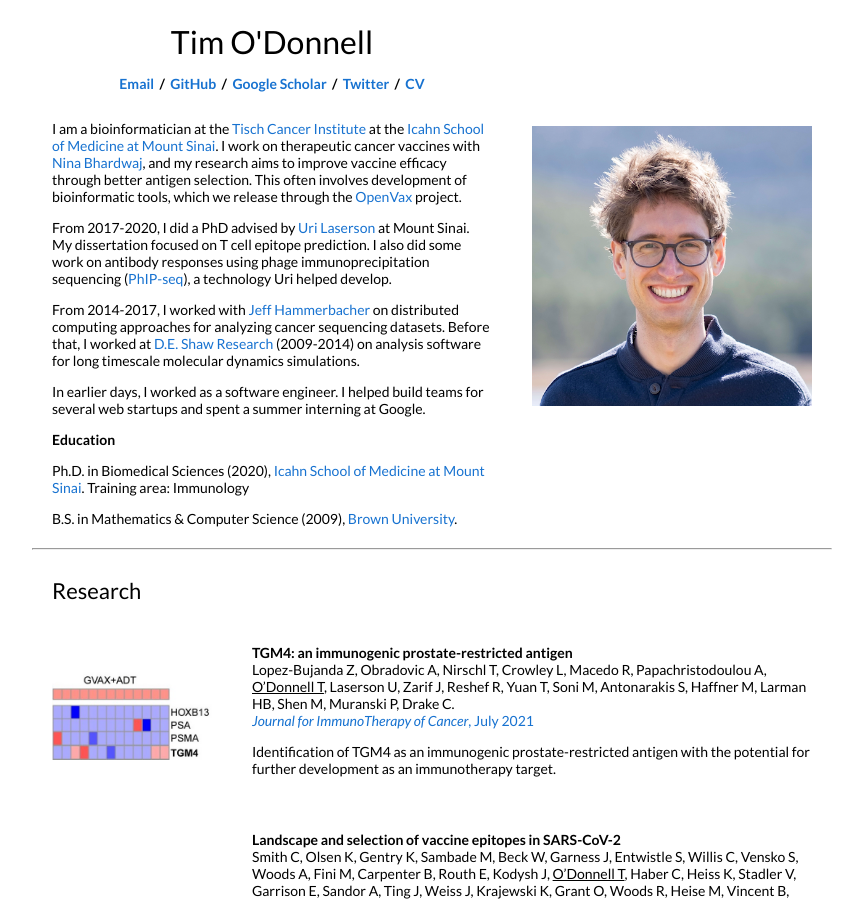
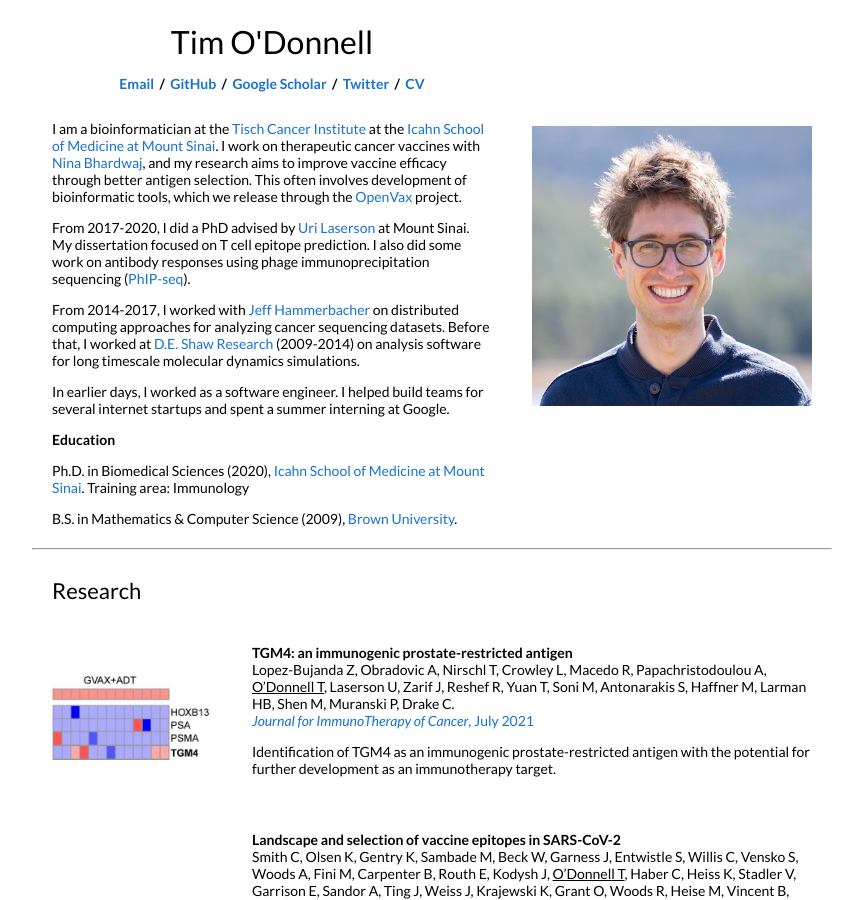
Before and after one commit to timodonnell/timodonnell.github.io, a Jekyll site: the page built from _posts/2021-07-01-tgm4.md, in a window 1280 px wide and 900 px high. Shown: the whole window, without its empty margins (208-1071 px from the left). Built offline with Jekyll 4.4.1, drawn with Linux system fonts in a browser that asks for light colours.

Commit message:
Update about.md

```diff
--- a/_includes/about.md
+++ b/_includes/about.md
@@ -8,8 +8,7 @@ release through the [OpenVax](https://github.com/openvax) project.
 From 2017-2020, I did a PhD advised by [Uri Laserson](https://twitter.com/laserson?lang=en)
 at Mount Sinai. My dissertation focused on T cell epitope prediction. I
 also did some work on antibody responses using phage immunoprecipitation
-sequencing ([PhIP-seq](https://en.wikipedia.org/wiki/PhIP-Seq)), a technology Uri
-helped develop.
+sequencing ([PhIP-seq](https://en.wikipedia.org/wiki/PhIP-Seq)).
 
 From 2014-2017, I worked with [Jeff Hammerbacher](https://www.hammerlab.org/) on
 distributed computing approaches for analyzing cancer sequencing datasets. Before that,
@@ -17,7 +16,7 @@ I worked at [D.E. Shaw Research](https://www.deshawresearch.com/)
 (2009-2014) on analysis software for long timescale molecular dynamics simulations.
 
 In earlier days, I worked as a software engineer. I helped build teams
-for several web startups and spent a summer interning at Google.
+for several internet startups and spent a summer interning at Google.
 
 ### Education
 Ph.D. in Biomedical Sciences (2020), [Icahn School of Medicine at Mount Sinai](https://icahn.mssm.edu/).
```
